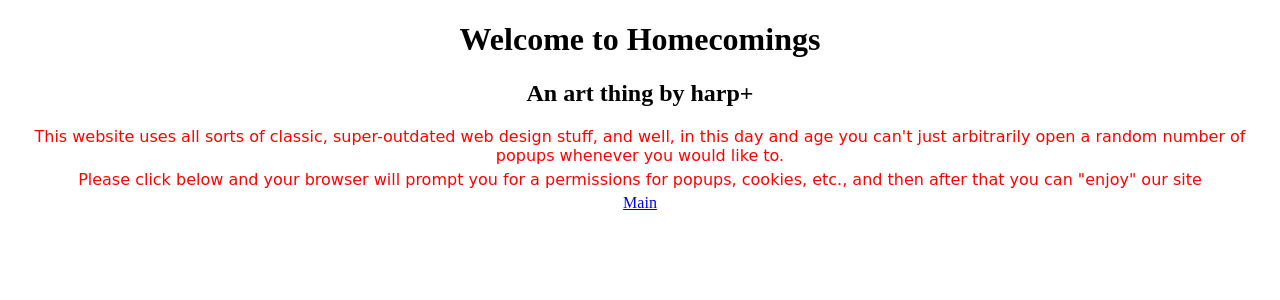
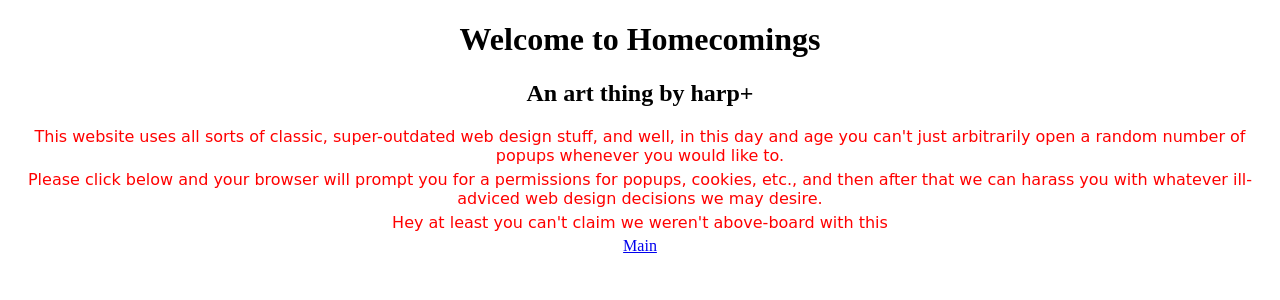
Before and after one commit to jamiecwebber/homecomings, a React (Create React App) app: page / in a window 1280 px wide. Shown: the top 300 px of the page. Built offline with nearby package versions, Linux system fonts and the light colour scheme.

Commit message:
added snarky sarcasm

```diff
--- a/src/components/pages/WelcomePage.js
+++ b/src/components/pages/WelcomePage.js
@@ -16,7 +16,9 @@ function WelcomePage () {
             <StyledTextBox>This website uses all sorts of classic, super-outdated web design stuff, and well, in this day and age you can't
                 just arbitrarily open a random number of popups whenever you would like to.
             </StyledTextBox>
-            <StyledTextBox>Please click below and your browser will prompt you for a permissions for popups, cookies, etc., and then after that you can "enjoy" our site
+            <StyledTextBox>Please click below and your browser will prompt you for a permissions for popups, cookies, etc., and then after that we can harass you with whatever ill-adviced web design decisions we may desire.
+            </StyledTextBox>
+            <StyledTextBox>Hey at least you can't claim we weren't above-board with this
             </StyledTextBox>
             <Link to="/main">Main</Link>
         </div>
```
